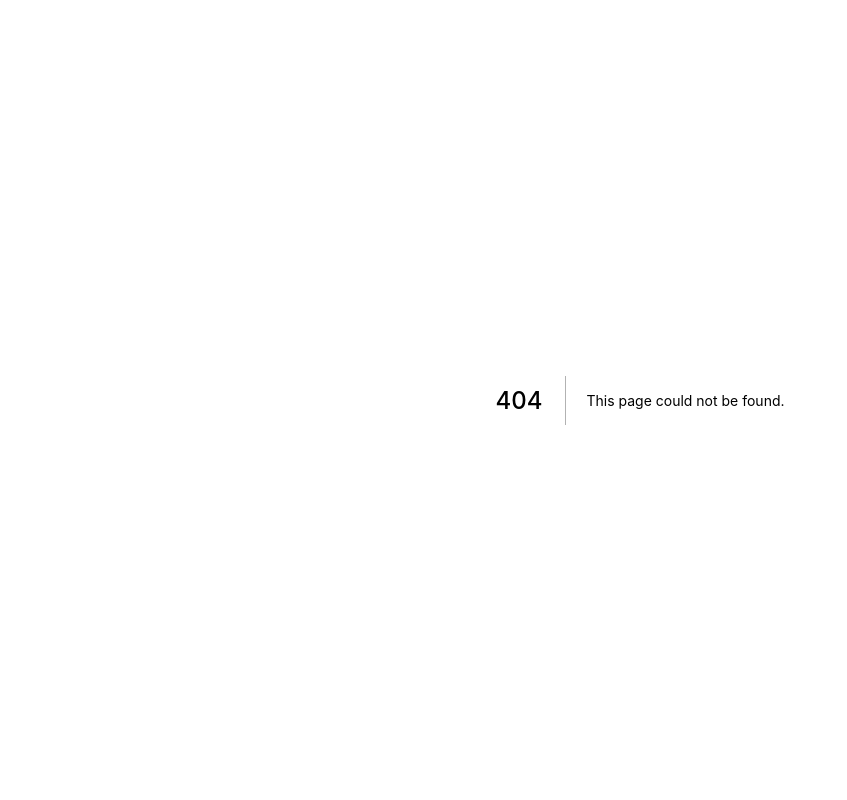
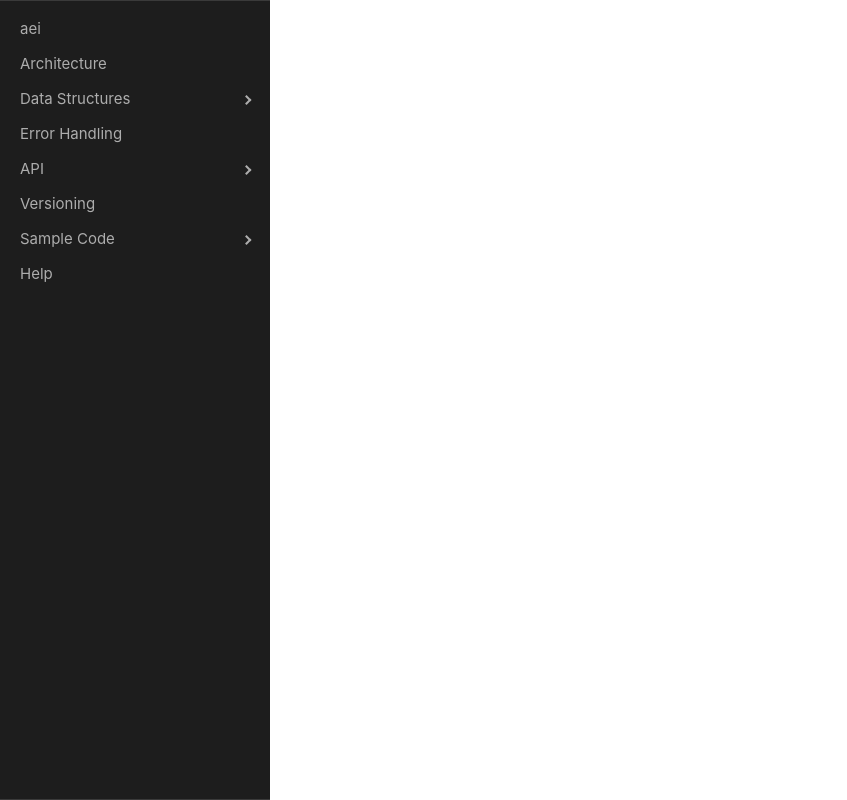
Before and after one commit to mhaji007/aEi.ai, a Next.js app: page /Docs in a window 1280 px wide. Before the commit this address had no page. Shown: the whole page, without its empty margins (0-847 px from the left). Built offline with nearby package versions, Linux system fonts and the light colour scheme.

Commit message:
Set up project structure. Create sidebar navigation

```diff
--- /dev/null
+++ b/components/Sidebar.js
@@ -0,0 +1,101 @@
+import React from "react";
+import List from "@material-ui/core/List";
+import ListItem from "@material-ui/core/ListItem";
+import ListItemText from "@material-ui/core/ListItemText";
+import { ProSidebar,
+  SidebarHeader,
+  SidebarFooter,
+  SidebarContent,
+} from "react-pro-sidebar";
+import Link from "next/link";
+import styles from "./Sidebar.module.css";
+import { Menu, MenuItem, SubMenu } from "react-pro-sidebar";
+import "react-pro-sidebar/dist/css/styles.css";
+
+
+
+function Sidebar({ items }) {
+  return (
+
+    <div style={{height:"100vh"}}>
+
+    <ProSidebar>
+      <SidebarHeader>
+      {/* logo */}
+      </SidebarHeader>
+      <SidebarContent>
+        <ProSidebar >
+          <Menu>
+            <MenuItem>aei</MenuItem>
+            <Link href="/">
+            <a><MenuItem>Architecture </MenuItem></a>
+            </Link>
+            <SubMenu title="Data Structures">
+              <MenuItem>PAD</MenuItem>
+              <MenuItem>Big Five</MenuItem>
+              <MenuItem>Emotion</MenuItem>
+              <MenuItem>Mood</MenuItem>
+              <MenuItem>Personality</MenuItem>
+              <MenuItem>Satisfaction</MenuItem>
+              <MenuItem>Nonverbal Behavior</MenuItem>
+              <MenuItem>Affect</MenuItem>
+              <MenuItem>Empathy</MenuItem>
+              <MenuItem>Empathy</MenuItem>
+              <MenuItem>Rapport</MenuItem>
+              <MenuItem>Impression</MenuItem>
+              <MenuItem>Social Perception</MenuItem>
+              <MenuItem>User</MenuItem>
+              <MenuItem>Interaction</MenuItem>
+            </SubMenu>
+            <MenuItem>Error Handling</MenuItem>
+            <SubMenu title="API">
+              <MenuItem>Register New Accoount</MenuItem>
+              <MenuItem>Authenticate Client</MenuItem>
+              <hr />
+              <MenuItem>Get New User</MenuItem>
+              <MenuItem>Get Users</MenuItem>
+              <MenuItem>Get Emotion</MenuItem>
+              <MenuItem>Get Mood</MenuItem>
+              <MenuItem>Get Personality</MenuItem>
+              <MenuItem>Get Satisfaction</MenuItem>
+              <MenuItem>Get Empathy</MenuItem>
+              <MenuItem>Get Social Perception</MenuItem>
+              <hr />
+              <MenuItem>Create New Interaction</MenuItem>
+              <MenuItem>Get Interactions</MenuItem>
+              <MenuItem>Add User To Interaction</MenuItem>
+              <MenuItem>Remove User From Interaction</MenuItem>
+              <hr />
+              <MenuItem>Send Text</MenuItem>
+              <MenuItem>Analyze in Bulk</MenuItem>
+              <hr />
+              <MenuItem>Paid Queries</MenuItem>
+              <MenuItem>Endpoint Queries</MenuItem>
+              <MenuItem>Free Queries</MenuItem>
+              <MenuItem>Remaining Free Queries</MenuItem>
+              <hr />
+              <MenuItem>Update Status</MenuItem>
+            </SubMenu>
+            <MenuItem>Versioning</MenuItem>
+            <SubMenu title="Sample Code">
+            <MenuItem>Java</MenuItem>
+            <MenuItem>Python</MenuItem>
+            <MenuItem>Curl</MenuItem>
+            </SubMenu>
+            <MenuItem>Help</MenuItem>
+          </Menu>
+        </ProSidebar>
+
+      </SidebarContent>
+      <SidebarFooter>
+
+      </SidebarFooter>
+    </ProSidebar>
+
+
+    </div>
+
+
+  );
+}
+export default Sidebar;
--- /dev/null
+++ b/components/Sidebar.module.css
@@ -0,0 +1 @@
+/* No CSS *//*# sourceMappingURL=Sidebar.module.css.map */
--- /dev/null
+++ b/components/Sidebar.module.scss
@@ -0,0 +1,2 @@
+
+$sidebar-bg-color: #7c3131;
--- a/package.json
+++ b/package.json
@@ -8,8 +8,11 @@
     "start": "next start"
   },
   "dependencies": {
+    "@material-ui/core": "^4.11.0",
+    "@material-ui/icons": "^4.9.1",
     "next": "9.5.5",
     "react": "16.14.0",
-    "react-dom": "16.14.0"
+    "react-dom": "16.14.0",
+    "react-pro-sidebar": "^0.4.4"
   }
 }
--- /dev/null
+++ b/pages/Docs.js
@@ -0,0 +1,47 @@
+import React from 'react'
+import Sidebar from '../components/Sidebar'
+
+
+// const items = [
+//   { name: 'home', label: 'Home' },
+//   {
+//     name: 'billing',
+//     label: 'Billing',
+//     items: [
+//       { name: 'statements', label: 'Statements' },
+//       { name: 'reports', label: 'Reports' },
+//     ],
+//   },
+//   {
+//     name: 'settings',
+//     label: 'Settings',
+//     items: [
+//       { name: 'profile', label: 'Profile' },
+//       { name: 'insurance', label: 'Insurance' },
+//       {
+//         name: 'notifications',
+//         label: 'Notifications',
+//         items: [
+//           { name: 'email', label: 'Email' },
+//           {
+//             name: 'desktop',
+//             label: 'Desktop',
+//             items: [
+//               { name: 'schedule', label: 'Schedule' },
+//               { name: 'frequency', label: 'Frequency' },
+//             ],
+//           },
+//           { name: 'sms', label: 'SMS' },
+//         ],
+//       },
+//     ],
+//   },
+// ]
+
+export default function App() {
+  return (
+    <div>
+      <Sidebar />
+    </div>
+  )
+}
```
Also changed, not shown: 2 other files (tests, documents, lock files or other folders).
